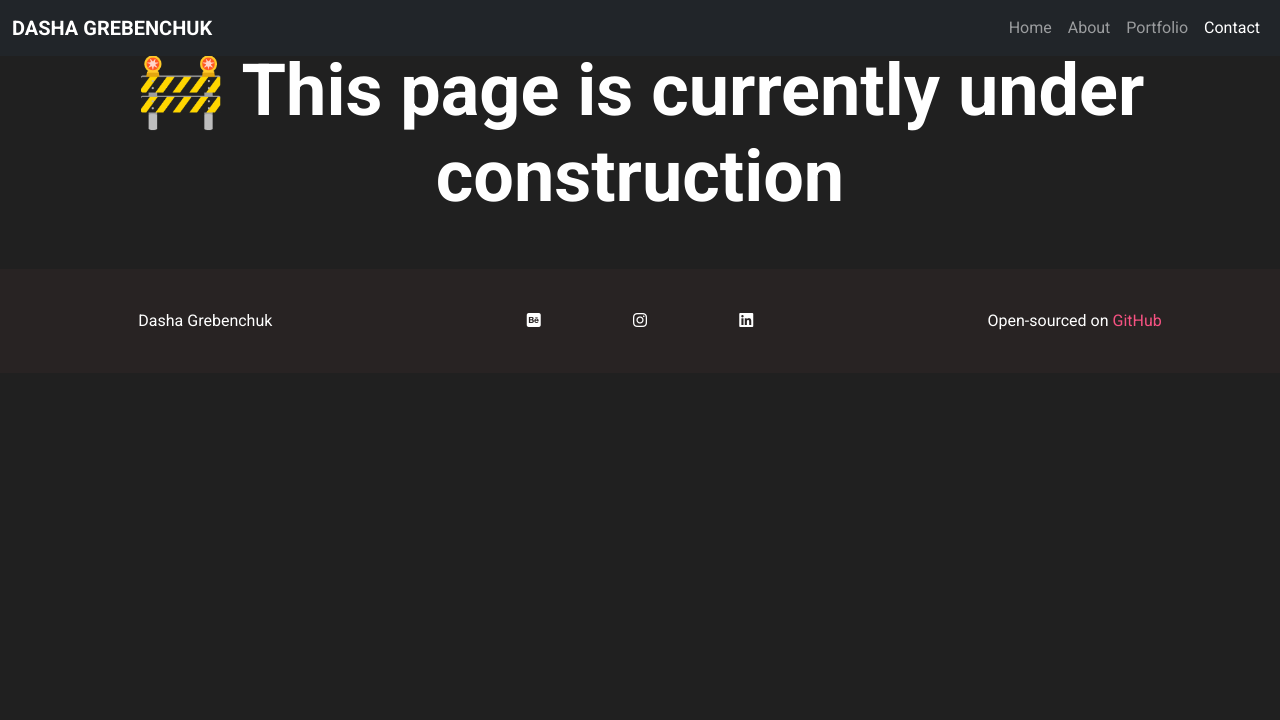
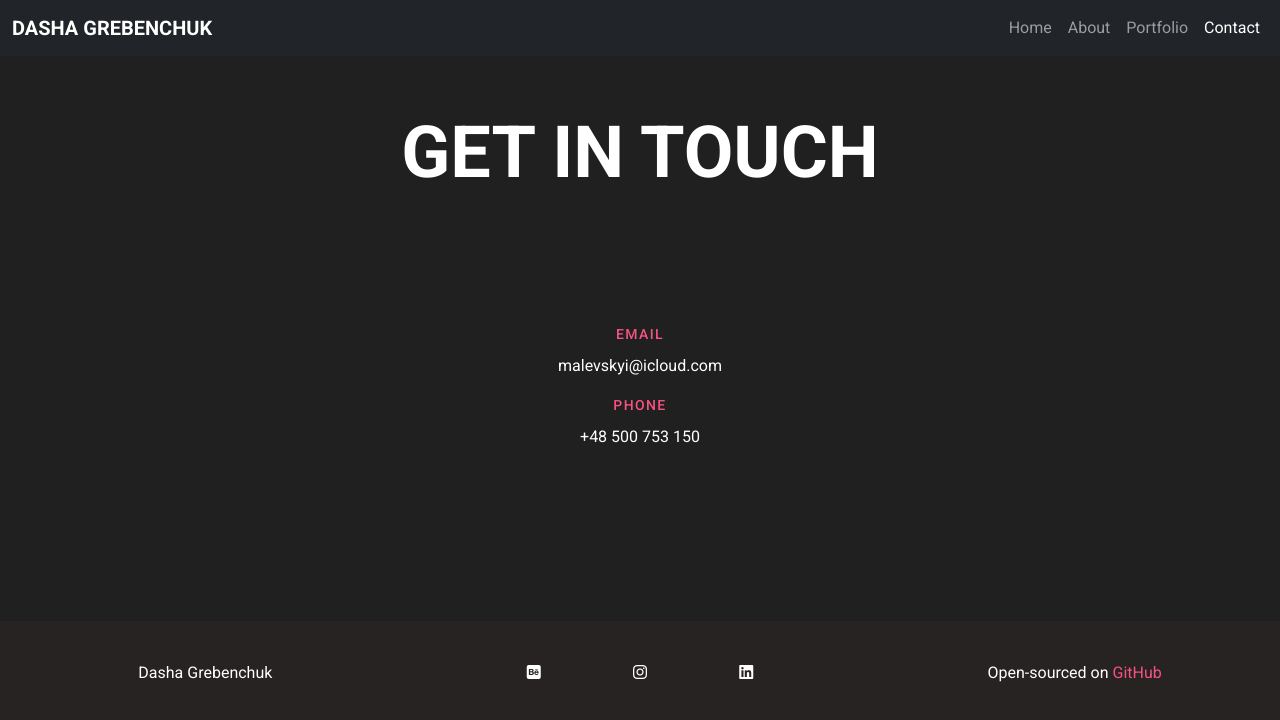
Before and after one commit to DashaGrebenchuk/portfolio-project, a plain HTML site: page contact.html in a window 1280 px wide. Drawn offline with nearby package versions, Linux system fonts and the light colour scheme.

Commit message:
Added contact page content

```diff
--- a/contact.html
+++ b/contact.html
@@ -63,7 +63,19 @@
         </div>
       </div>
     </nav>
-    <h1 class="mt-5 mb-5">🚧 This page is currently under construction</h1>
+    <div class="portfolio">
+      <h1>GET IN TOUCH</h1>
+    </div>
+    <div class="contact-info">
+      <h3>EMAIL</h3>
+      <div class="contact-content">
+        <p>malevskyi@icloud.com</p>
+      </div>
+      <h3 class="mt-3">PHONE</h3>
+      <div class="contact-content">
+        <p>+48 500 753 150</p>
+      </div>
+    </div>
     <footer class="mt-5">
       <div class="row">
         <div class="col-4 footer-name">Dasha Grebenchuk</div>
--- a/styles/app.css
+++ b/styles/app.css
@@ -19,14 +19,29 @@ h1 {
   margin-bottom: 25px;
   margin-top: 25px;
 }
+h3 {
+  font-size: 14px;
+  letter-spacing: 0.1em;
+  color: var(--accent-color);
+}
 .portfolio h1 {
   margin-top: 110px;
+}
+.contact-info {
+  padding: 105px 0;
 }
 .content h2 {
   text-align: left;
   font-weight: 400;
   color: var(--accent-color);
   margin-left: 140px;
+}
+.contact-content {
+  font-weight: 400;
+  font-size: 16px;
+  line-height: 30px;
+  text-decoration: none;
+  color: var(--primary-color);
 }
 footer {
   padding: 40px 0;
```
